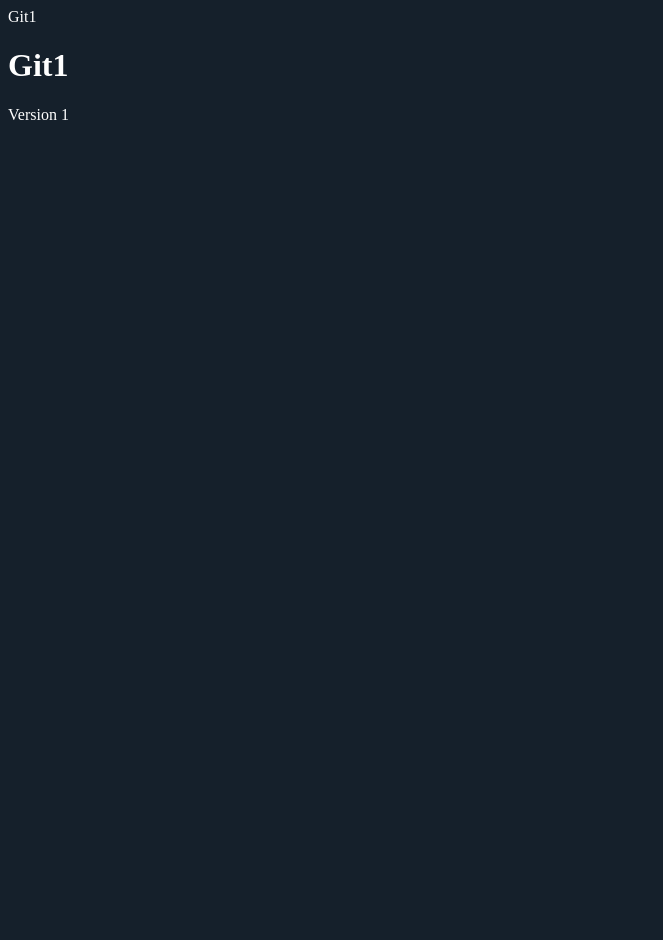
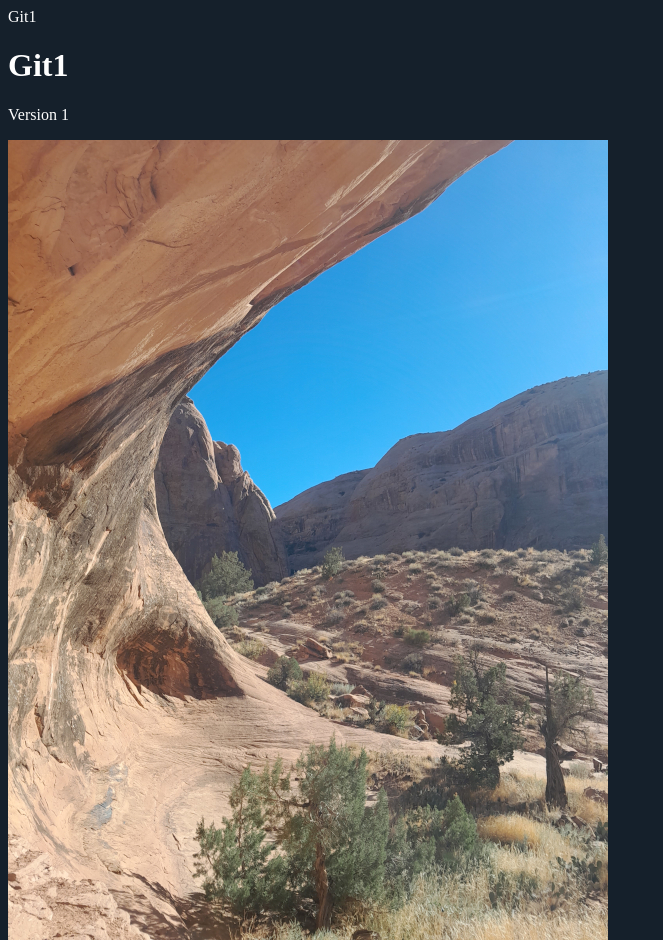
Before and after one commit to wrdickson/git1, a plain HTML site: page index.html in a window 1280 px wide. Shown: the whole page, without its empty margins (0-663 px from the left). Before the commit the page ends 800 px from the top, so only its background shows below. Drawn offline with Linux system fonts and the light colour scheme.

Commit message:
image added

```diff
--- a/index.html
+++ b/index.html
@@ -9,6 +9,7 @@
 <body>
   <h1>Git1</h1>
   <p>Version 1</p>
+  <img src="canyon.jpg" width="600"/>
 
 </body>
 </html>
```
Also changed, not shown: canyon.jpg (added).
